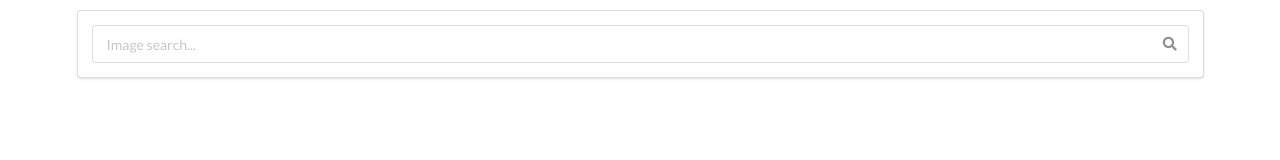
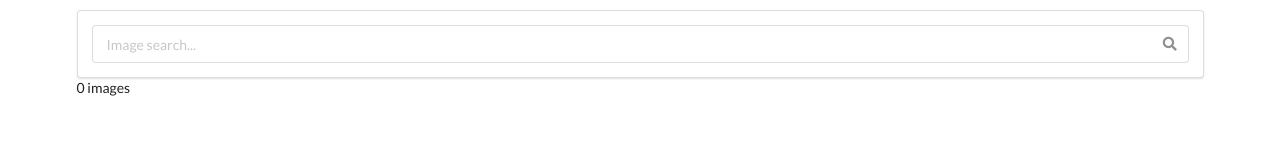
Before and after one commit to urielkdev/react-course, a React (Create React App) app in the folder pictures/: page / in a window 1280 px wide. Shown: the top 160 px of the page. Built offline with nearby package versions, Linux system fonts and the light colour scheme.

Commit message:
async with arrow function to bind the function

```diff
--- a/pictures/src/components/App.js
+++ b/pictures/src/components/App.js
@@ -5,7 +5,7 @@ import SearchBar from './SearchBar';
 class App extends Component {
     state = { images: [] };
 
-    async onSearchBarSubmit(term) {
+    onSearchBarSubmit = async (term) => {
         const response = await axios.get('https://api.unsplash.com/search/photos', {
             params: {
                 query: term
@@ -14,16 +14,17 @@ class App extends Component {
                     Authorization: 'Client-ID 3b0605464256a33b9c3b041e5ee90345c429f1d08ad684cc87636409b09dec42'
                 }
         });
-        console.log(response.data.results[0].urls);
+        this.setState({images: response.data.results});
     }
 
     render() {
         return (
             <div className="ui container" style={{marginTop: '10px'}}>
                 <SearchBar onSubmit={this.onSearchBarSubmit}
-                // is not mandatory the name of this callback to be onSubmit,
-                // I used this because it makes sense in this case
+                    // is not mandatory the name of this callback to be onSubmit,
+                    // I used this because it makes sense in this case
                 />
+                {this.state.images.length} images
             </div>
         );
     }
```
